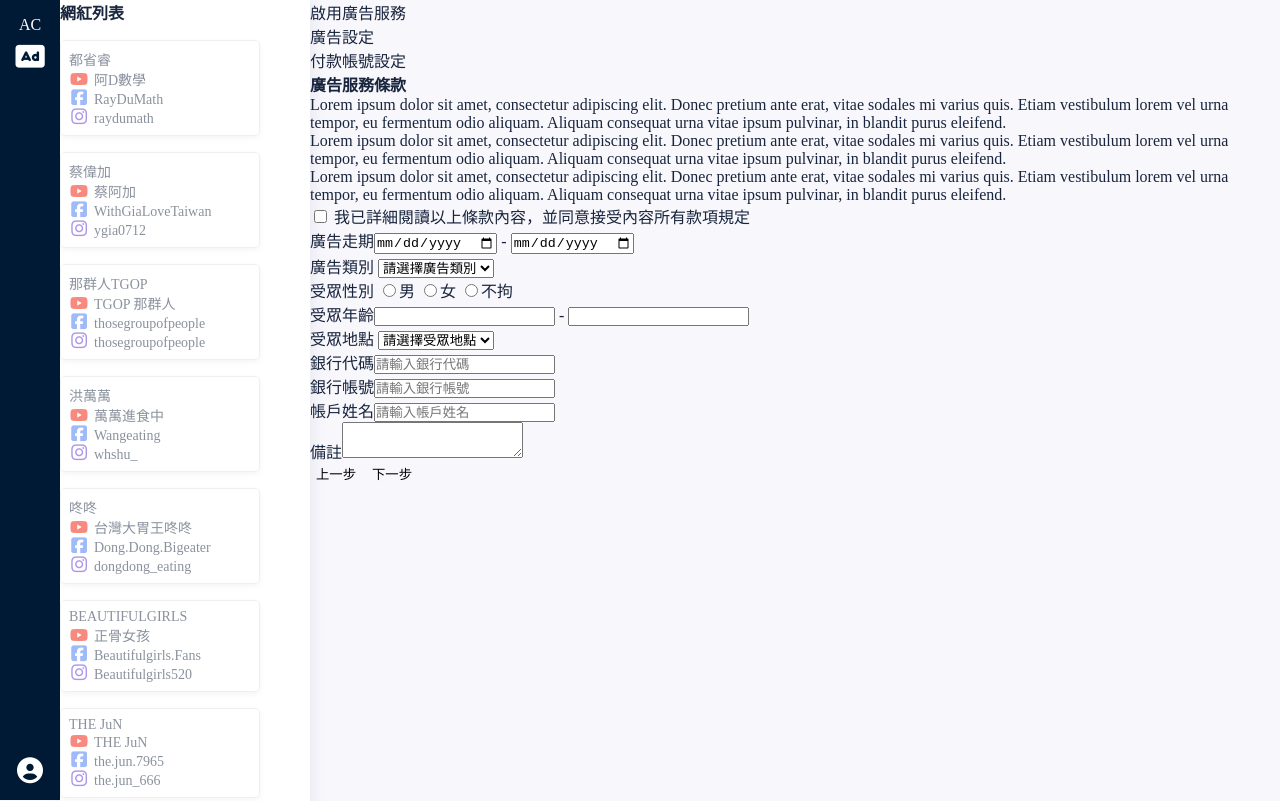
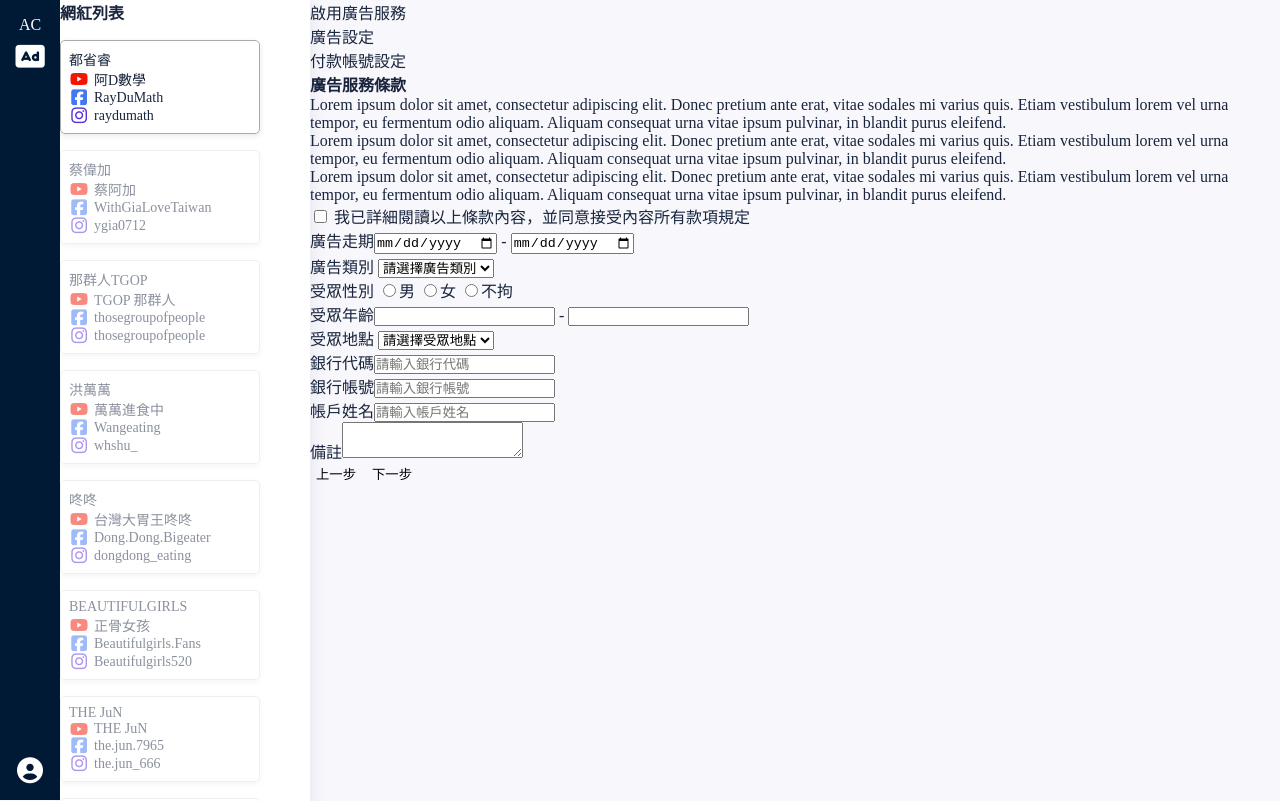
Before and after one commit to huanmingchang/commercial, a website built with webpack: page index.html in a window 1280 px wide. Shown: the top 801 px of the page. Built offline with nearby package versions, Linux system fonts and the light colour scheme.

Commit message:
feat: add card list hover effect

```diff
--- a/src/scss/main.scss
+++ b/src/scss/main.scss
@@ -292,6 +292,12 @@ nav {
   background: $white;
   @extend %standard-boxshadow;
   z-index: 20;
+
+  .flex-row {
+    display: flex;
+    align-items: center;
+  }
+
   .card {
     width: 200px;
     margin-top: 16px;
@@ -302,6 +308,15 @@ nav {
     font-size: 14px;
     cursor: pointer;
     opacity: 0.5;
+
+    &:hover,
+    &.active {
+      opacity: 1;
+    }
+
+    &.active {
+      border-color: $light-gray;
+    }
 
     i {
       width: 20px;
```
Also changed, not shown: dist/main.css.
